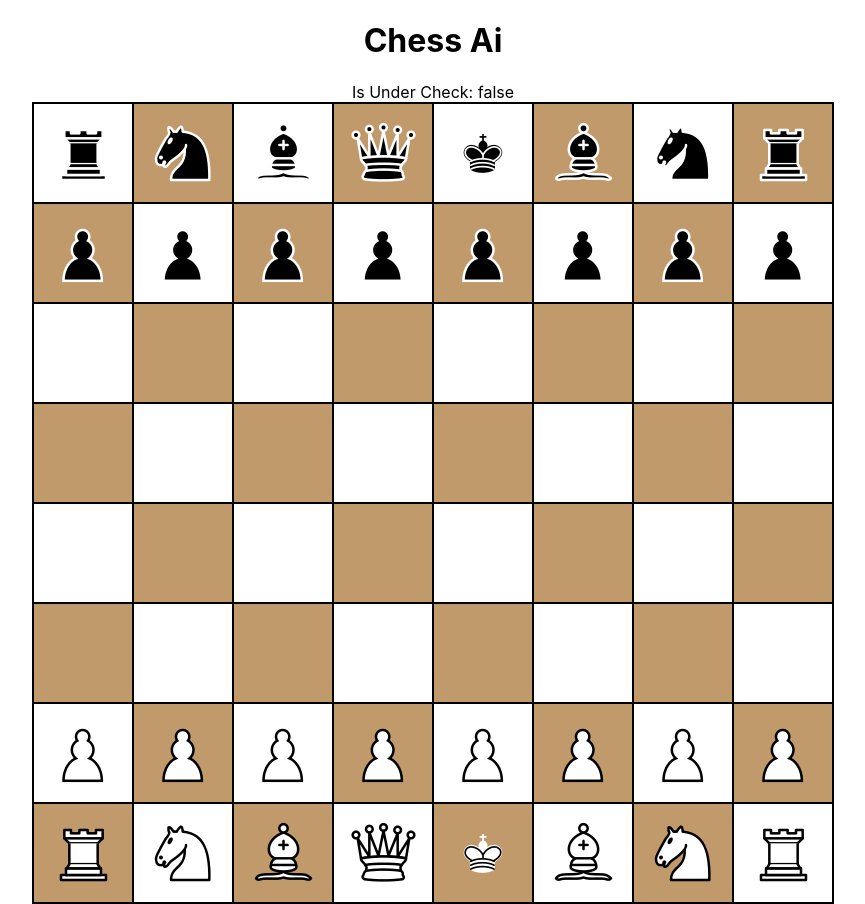
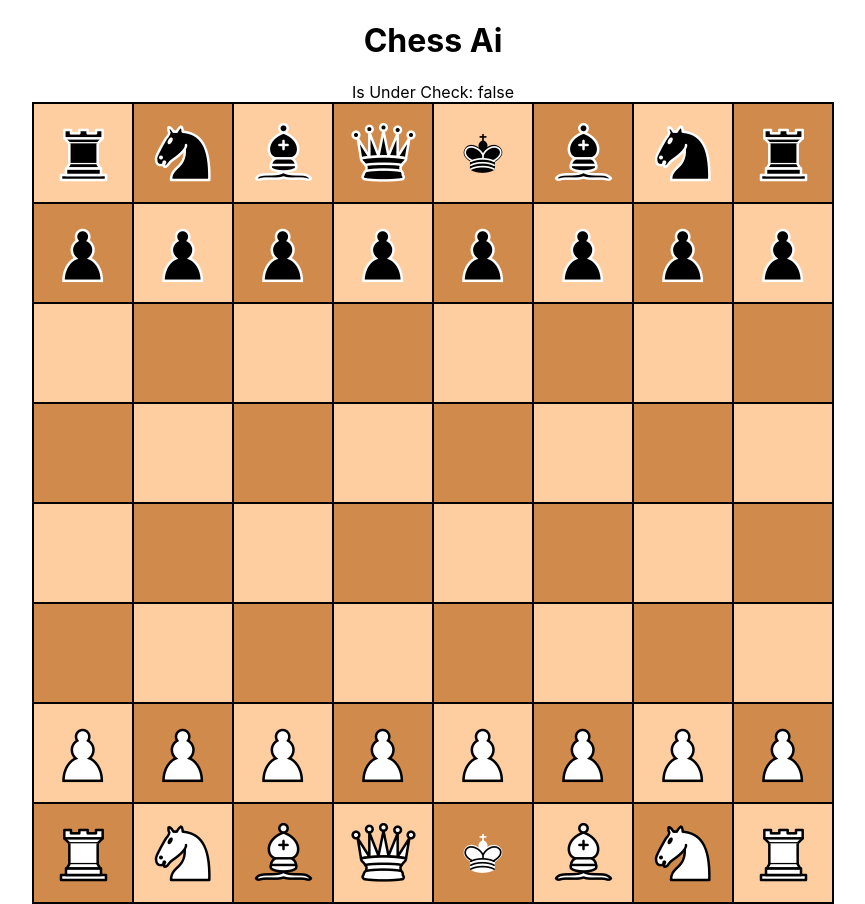
Before and after one commit to hjjinx/chess-ai, a React (Create React App) app: page / in a window 1280 px wide. Shown: the whole page, without its empty margins (207-1072 px from the left). Built offline with nearby package versions, Linux system fonts and the light colour scheme.

Commit message:
Add castling and change board design

```diff
--- a/src/components/Board.tsx
+++ b/src/components/Board.tsx
@@ -25,6 +25,18 @@ const Board: React.FC = () => {
     newBoard[previousClick[0]][previousClick[1]] = null;
     if (newBoard[i][k] && newBoard[i][k].type === "King") {
       alert("Game over");
+    }
+    // Check for Castling:
+    if (
+      k === 6 &&
+      (i === 0 || i === 7) &&
+      previousClick[1] === 4 &&
+      (previousClick[0] === 0 || previousClick[0] === 7)
+    ) {
+      newBoard[i][k - 1] =
+        previousBoard[previousClick[0]][previousClick[1] + 3];
+      newBoard[i][7] = null;
+      newBoard[i][k - 1].hasMovedBefore = true;
     }
     newBoard[i][k] = previousBoard[previousClick[0]][previousClick[1]];
     newBoard[i][k].hasMovedBefore = true;
--- a/src/components/Square.tsx
+++ b/src/components/Square.tsx
@@ -11,11 +11,11 @@ interface Props {
 }
 
 const Square: React.FC<Props> = props => {
-  let background = "#C19A6B";
+  let background = "rgb(208, 139, 76)";
   let color = "white";
 
   if ((props.i + props.k) % 2 == 0) {
-    background = "white";
+    background = "rgb(254, 206, 161)";
     color = "black";
   }
   const handleClick = () => {
@@ -33,10 +33,14 @@ const Square: React.FC<Props> = props => {
         width: 100,
         height: 100,
         backgroundColor: background,
+        boxShadow: `0 0 40px 1px ${
+          props.active ? (props.piece ? "red" : "yellow") : "transparent"
+        } inset`,
         color: color,
-        border: `${props.active ? "3px" : "1px"} solid ${
-          props.active ? "yellow" : "black"
-        }`,
+        // border: `${props.active ? "3px" : "1px"} solid ${
+        //   props.active ? "yellow" : "black"
+        // }`,
+        border: `1px solid black  `,
         boxSizing: "border-box"
       }}
     >
--- a/src/game/pieceLogic.ts
+++ b/src/game/pieceLogic.ts
@@ -270,6 +270,20 @@ export const King = (
   Board: (Piece | any)[][],
   turn: String
 ) => {
+  let king = Board[i][j];
+  let rook = Board[i][j + 3];
+  // Castling:
+  // The king and rook involved in castling must not have previously moved
+  // There must be no pieces between the king and the rook;
+  //
+  if (
+    !king.hasMovedBefore &&
+    !rook.hasMovedBefore &&
+    Board[i][j + 1] === null &&
+    Board[i][j + 2] === null
+  ) {
+    canMoveTo[i][j + 2] = true;
+  }
   if (i >= 1) {
     let unit = Board[i - 1][j];
     if (unit === null) canMoveTo[i - 1][j] = true;
@@ -434,7 +448,7 @@ export const pieceStateUpdate = (board: (Piece | any)[][]) => {
   let piecesGivingCheck: number[][] = [];
   for (let i = 0; i < 8; i++) {
     for (let j = 0; j < 8; j++) {
-      let isGivingCheck: boolean | undefined;
+      let isGivingCheck: boolean | undefined = false;
       if (board[i][j]) {
         board[i][j].canMoveTo = initiallyCanMoveTo.map(inner => inner.slice());
         switch (board[i][j].type) {
```
